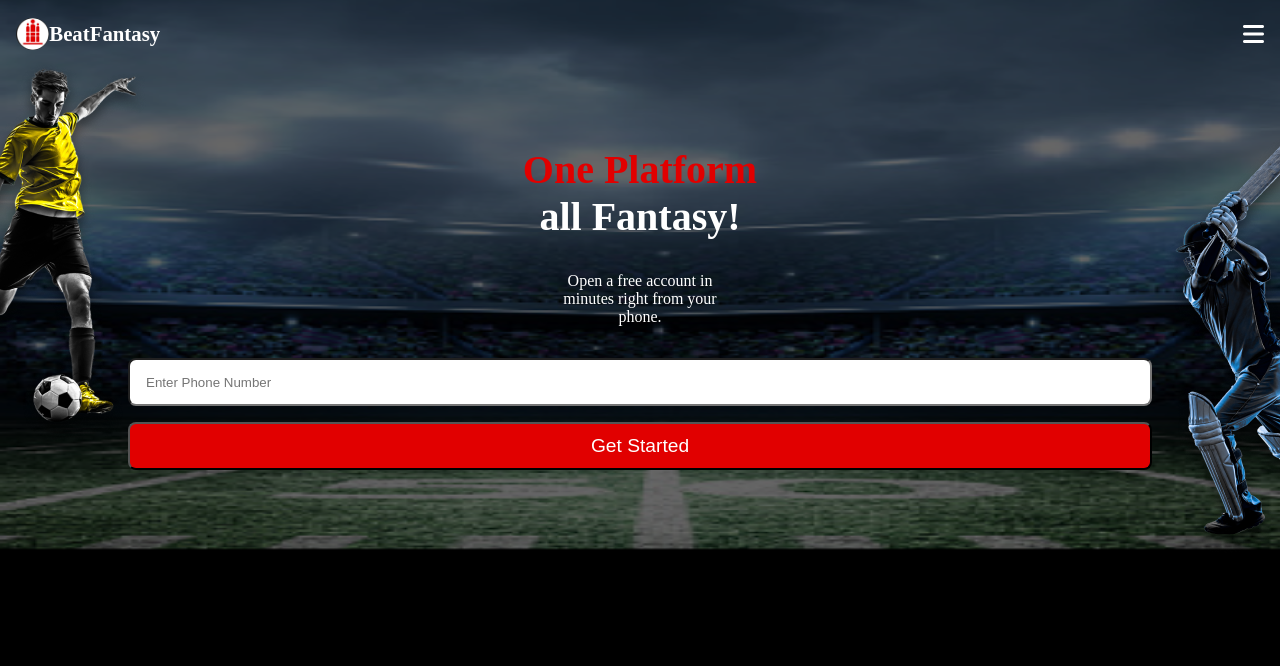
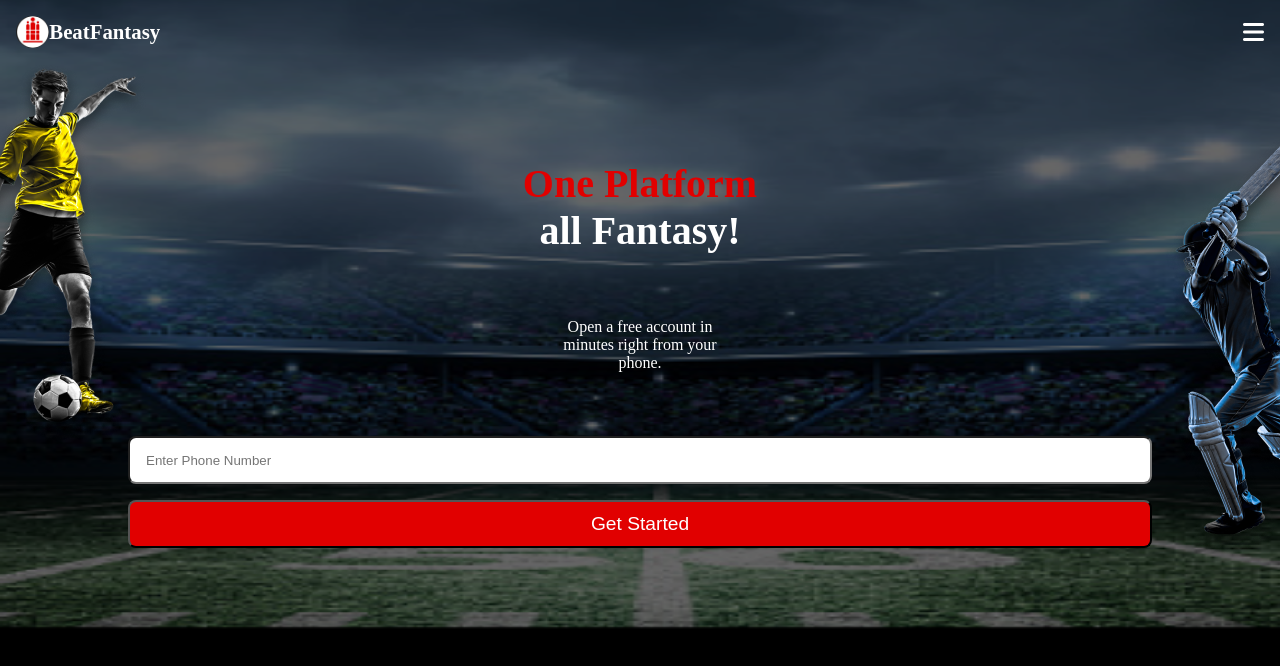
Before and after one commit to JoydevDafadar/BeatFantasy, a plain HTML site: page index.html in a window 1280 px wide. Drawn offline with Linux system fonts and the light colour scheme.

Commit message:
some changes

```diff
--- a/style.css
+++ b/style.css
@@ -5,7 +5,7 @@
 }
 
 .p-1{
-  padding: 0rem 1rem;
+  padding: 1rem 1rem;
 }
 
 
@@ -21,7 +21,7 @@
     left: 0;
     top: 0;
     width: 100vw;
-    height: 70vh;
+    height: 80vh;
     opacity: .4;
     z-index: 1;
 }
@@ -92,7 +92,7 @@ header i{
     color: #E10000;
 }
 .hero .content .para {
-    padding:2rem 0rem;
+    padding:4rem 0rem;
 }
 .hero .content input {
     width: 80vw;
```
Also changed, not shown: index.html (+2 -2 lines).
